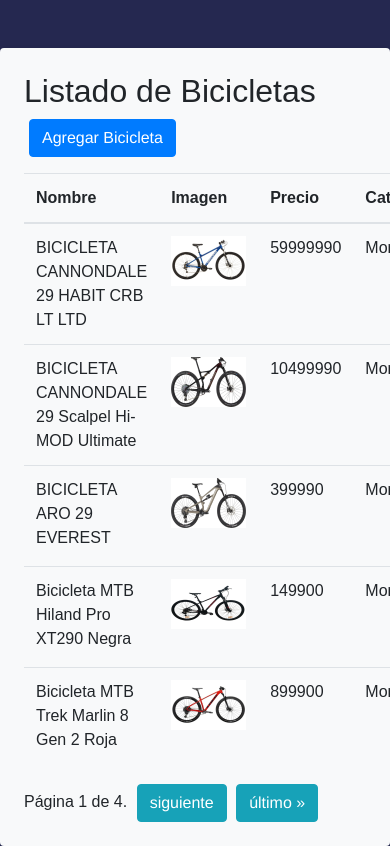
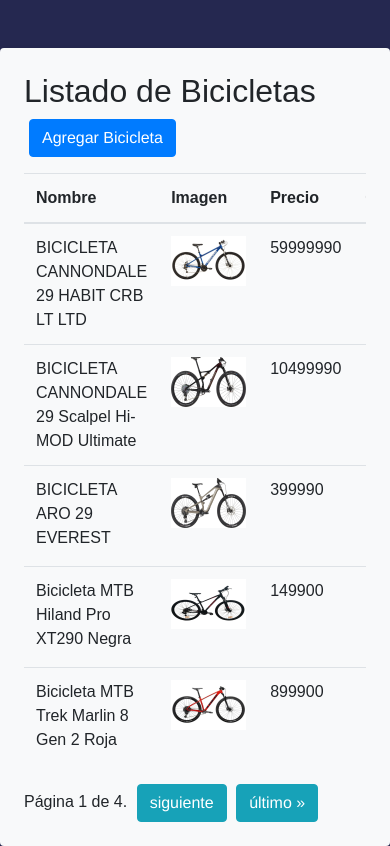
Before and after one commit to Saidai21/proyecto1, a Django app: page /bicicletas/ in a window 390 px wide; the page is wider, and only the part inside the window is pictured. Shown: the part 66-912 px from the top of that part. Run offline with Django 4.2, Linux system fonts and the light colour scheme; data comes from the database, SQL or seed files in the repository; some libraries are stand-ins or nearby versions.

Commit message:
arreglos responsive

```diff
--- a/alumnos/templates/alumnos/bicileta_list.html
+++ b/alumnos/templates/alumnos/bicileta_list.html
@@ -3,7 +3,7 @@
 <div class="container bg-light rounded p-4 mt-4">
     <h2>Listado de Bicicletas</h2>
     <a href="{% url 'bicicleta_create' %}" class="btn btn-primary">Agregar Bicicleta</a>
-    <table class="table mt-3">
+    <table class="table mt-3 table-responsive-lg">
         <thead>
             <tr>
                 <th>Nombre</th>
--- a/alumnos/templates/alumnos/catalogo.html
+++ b/alumnos/templates/alumnos/catalogo.html
@@ -32,6 +32,7 @@
                       <div class="card-body">
                         <h5 class="card-title">{{ producto.nombre_prod }}</h5>
                         <p class="card-text precio" data-precio="{{ producto.precio }}">$ {{ producto.precio }}</p>
+                        {% if user.is_staff == False %}
                         <a href="{% url 'arrendar' pk=producto.id_producto %}">
                           <button class="btn btn-primary">
                             Arrendar
@@ -42,6 +43,7 @@
                             Agregar al carrito
                           </button>
                         </a>
+                        {% endif %}
                       </div>
                     </div>
                   </div>
@@ -62,6 +64,7 @@
                       <div class="card-body">
                         <h5 class="card-title">{{ producto.nombre_prod }}</h5>
                         <p class="card-text precio" data-precio="{{ producto.precio }}">$ {{ producto.precio }}</p>
+                        {% if user.is_staff == False %}
                         <a href="{% url 'arrendar' pk=producto.id_producto %}">
                           <button class="btn btn-primary">
                             Arrendar
@@ -72,6 +75,7 @@
                             Agregar al carrito
                           </button>
                         </a>
+                        {% endif %}
                       </div>
                     </div>
                   </div>
@@ -92,6 +96,7 @@
                       <div class="card-body">
                         <h5 class="card-title">{{ producto.nombre_prod }}</h5>
                         <p class="card-text precio" data-precio="{{ producto.precio }}">$ {{ producto.precio }}</p>
+                        {% if user.is_staff == False %}
                         <a href="{% url 'arrendar' pk=producto.id_producto %}">
                           <button class="btn btn-primary">
                             Arrendar
@@ -102,6 +107,7 @@
                             Agregar al carrito
                           </button>
                         </a>
+                        {% endif %}
                       </div>
                     </div>
                   </div>
```
